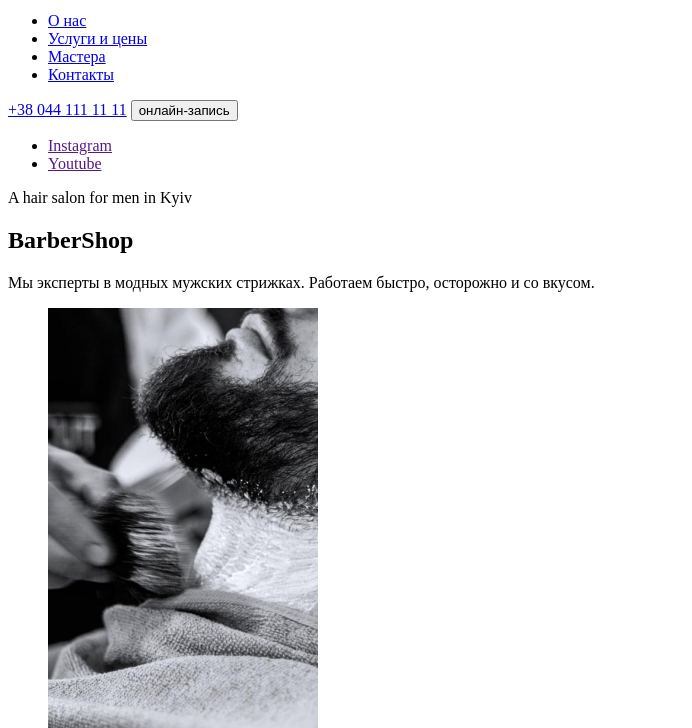
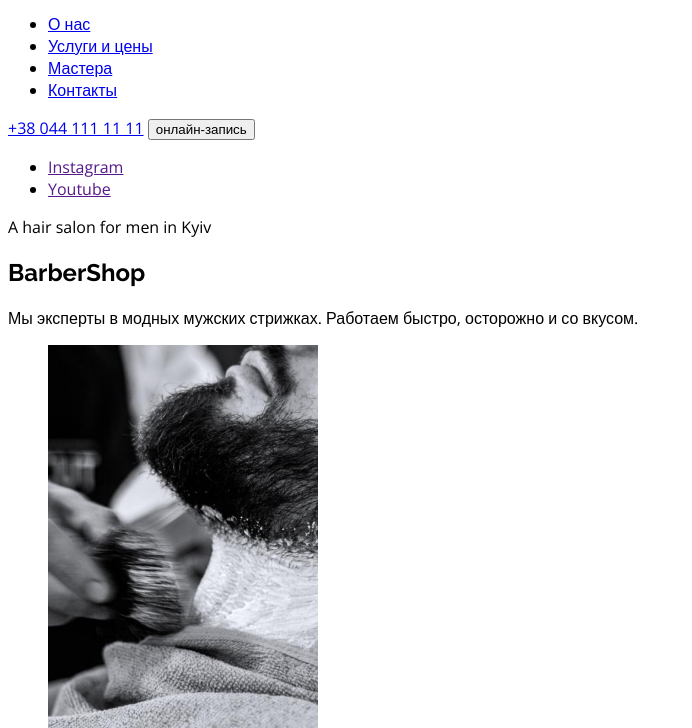
Before and after one commit to valerii-mykh/Barber-shop, a plain HTML site: page index.html in a window 1280 px wide. Shown: the part 72-800 px from the top of the page, without its empty margins (0-692 px from the left). Drawn offline with nearby package versions, Linux system fonts and the light colour scheme.

Commit message:
add css and links

```diff
--- /dev/null
+++ b/css/styles.css
@@ -0,0 +1,7 @@
+body {
+    font-family: 'Open Sans', sans-serif;
+}
+
+h1 {
+    font-family: 'Raleway', sans-serif;
+}
--- a/index.html
+++ b/index.html
@@ -5,28 +5,32 @@
     <meta charset="UTF-8">
     <meta http-equiv="X-UA-Compatible" content="IE=edge">
     <meta name="viewport" content="width=device-width, initial-scale=1.0">
-    <title>Document</title>
+    <link rel="preconnect" href="https://fonts.googleapis.com">
+    <link rel="preconnect" href="https://fonts.gstatic.com" crossorigin>
+    <link href="https://fonts.googleapis.com/css2?family=Open+Sans:ital,wght@0,300;0,400;0,500;0,600;0,700;0,800;1,700&family=Raleway:wght@100;200;300;400;500;600;700;800;900&display=swap" rel="stylesheet">
+    <title>BarberShop</title>
+    <link rel="stylesheet" href="./css/styles.css">
 </head>
 
 <body>
-    <header>
-        <a href=""><img src="./image/Logo.svg" alt="лого сайта"></a>
-        <nav>
-            <ul>
-                <li><a href="#aboutus">О нас</a></li>
-                <li>
+    <header class="header">
+        <a class="header-logo" href=""><img src="./image/Logo.svg" alt="лого сайта"></a>
+        <nav class="header-nav">
+            <ul class="header-list">
+                <li class="header-item"><a href="#aboutus">О нас</a></li>
+                <li class="header-item">
                     <a href="#price">Услуги и цены</a>
                 </li>
-                <li>
+                <li class="header-item">
                     <a href="#masters">Мастера</a>
                 </li>
-                <li>
+                <li class="header-item">
                     <a href="#contacts">Контакты</a>
                 </li>
             </ul>
         </nav>
-        <a href="tel:+380441111111">+38 044 111 11 11</a>
-        <button type="button">онлайн-запись</button>
+        <a class="header-tel" href="tel:+380441111111">+38 044 111 11 11</a>
+        <button class="header-btn" type="button">онлайн-запись</button>
     </header>
     <main>
         <section>
@@ -34,18 +38,18 @@
                 <li><a href="" target="_blank" rel="noopener nofollow noreferree">Instagram</a></li>
                 <li><a href="" target="_blank" rel="noopener nofollow noreferree">Youtube</a></li>
             </ul>
-            <p lang="en">A hair salon for men in Kyiv</p>
-            <h1 lang="en">BarberShop</h1>
-            <p>Мы эксперты в модных мужских стрижках. Работаем быстро, осторожно и со вкусом.</p>
+            <p lang="en" class="hero-top-text">A hair salon for men in Kyiv</p>
+            <h1 lang="en" class="hero-title">BarberShop</h1>
+            <p class="hero-bottom-text">Мы эксперты в модных мужских стрижках. Работаем быстро, осторожно и со вкусом.</p>
 
         </section>
-        <section id="aboutus">
+        <section id="aboutus" class="about">
             <ul>
                 <li><img src="./image/img_1.jpg" alt="барбер бреет бороду" width="270" height="445"></li>
                 <li><img src="./image/img_2.jpg" alt="барбер бреет шею" width="270" height="445"></li>
             </ul>
-            <p>О нас</p>
-            <h2>Лучший Барбершоп твоего города</h2>
+            <p class="about-top-text">О нас</p>
+            <h2 class="about-title">Лучший Барбершоп твоего города</h2>
             <p>Если ты хочешь добавить в свой образ больше уверенности – тебе точно к нам.</p>
             <p>Мы команда, которая никогда не останавливается на достигнутом и жаждет перемен. И когда ты попадешь в руки нашего мастера, то уже никогда не сможешь быть прежним. Мы команда, которая всегда с клиентами "на одной волне". Поэтому, мы всегда
                 готовы усовершенствовать каждого, кто к нам приходит!</p>
```
